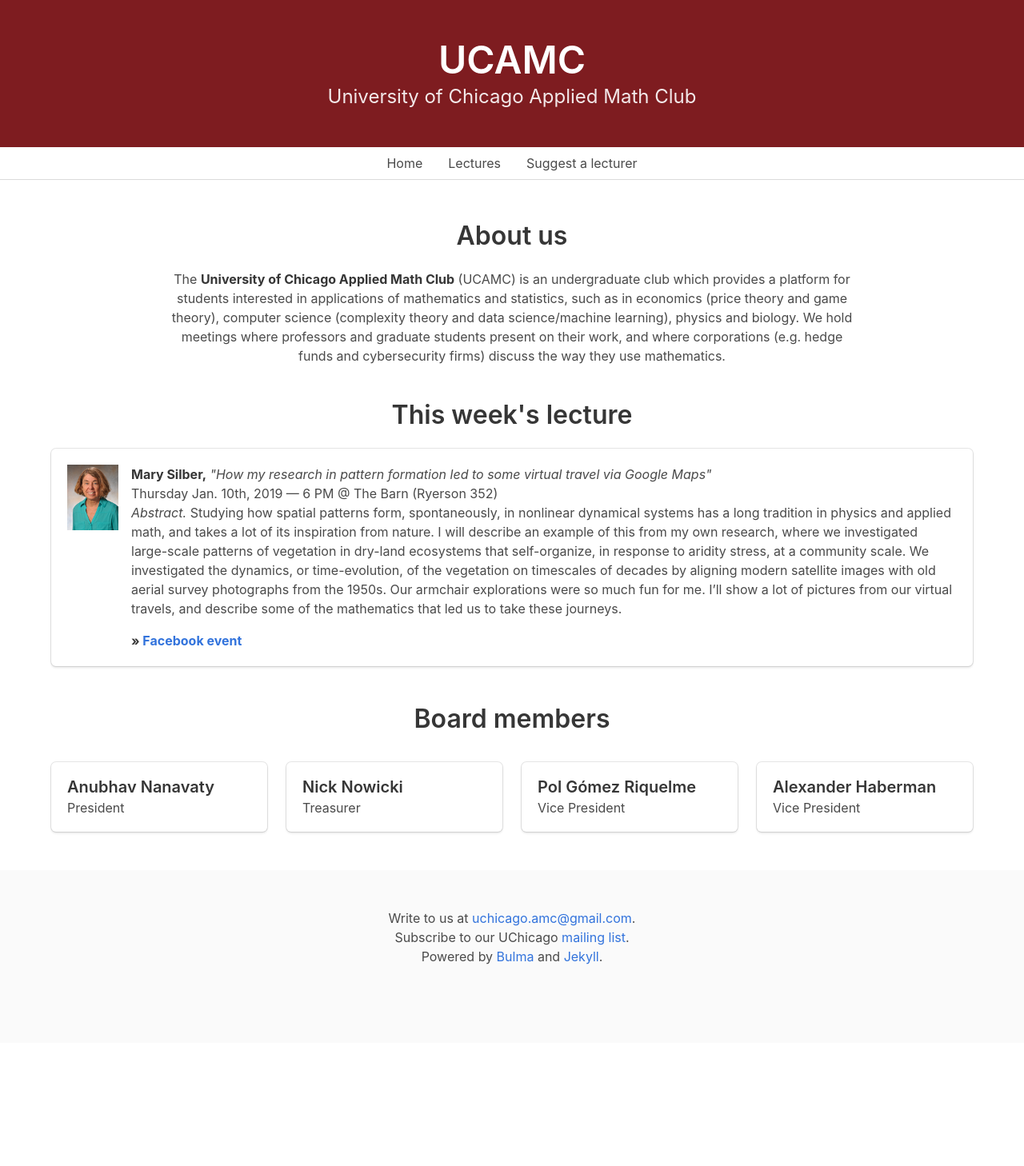
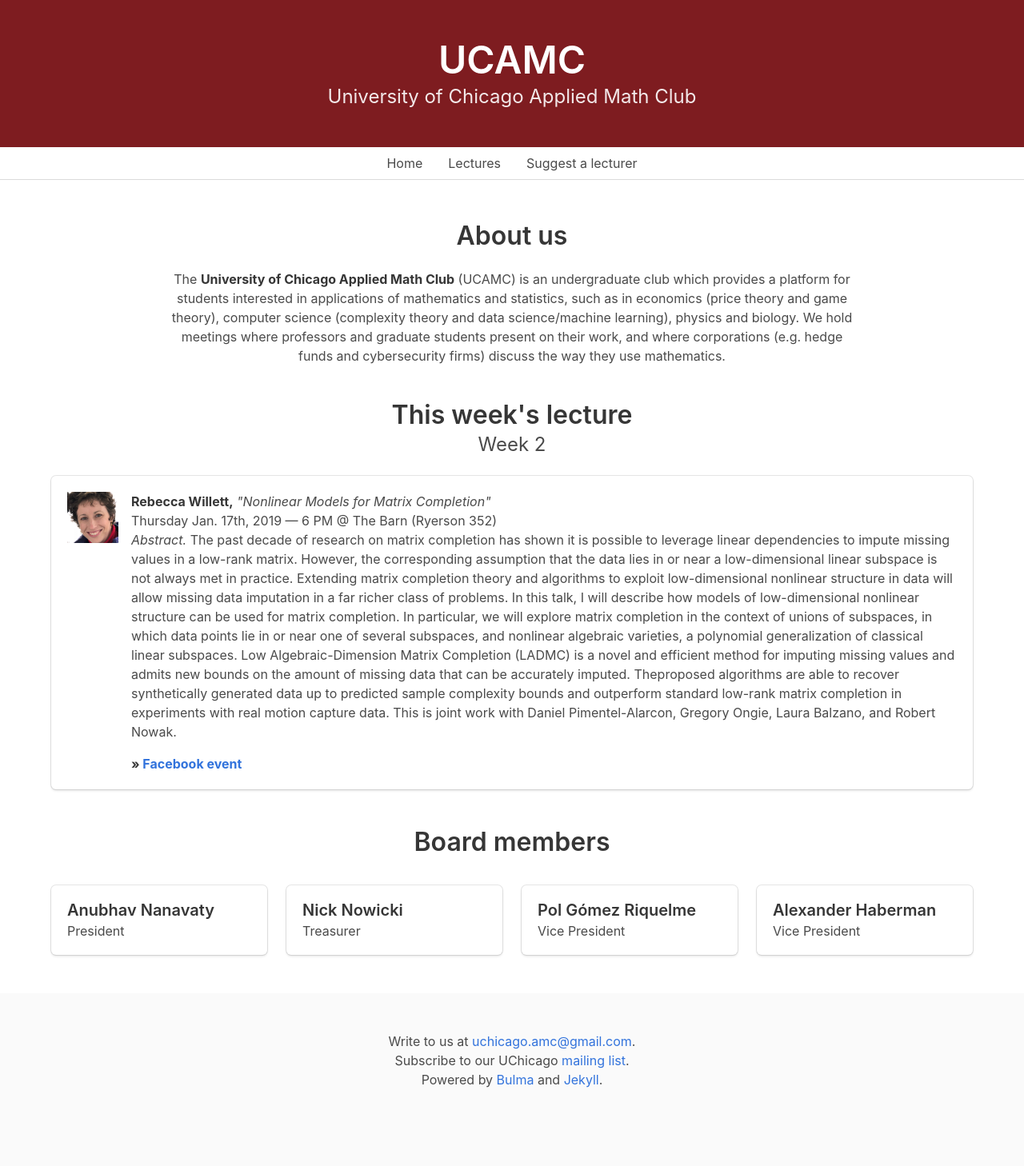
Before and after one commit to ucamc/ucamc.github.io, a Jekyll site: the page built from index.html, in a window 1280 px wide. Shown: the whole page at 80% size. Built offline with Jekyll 4.4.1, drawn with Linux system fonts in a browser that asks for light colours; nearby versions of some CDN libraries; before the commit the page ends 1304 px from its top, so only the background shows below that.

Commit message:
Prof. Willett's lecture

```diff
--- a/_data/winter19.yml
+++ b/_data/winter19.yml
@@ -1,5 +1,16 @@
 lectures:
   - &cur
+    who: Rebecca Willett
+    what: Nonlinear Models for Matrix Completion
+    when: Thursday Jan. 17th, 2019
+    time: 6 PM
+    where: The Barn (Ryerson 352)
+    week: Week 2
+    photo: willett.jpg
+    url: "https://voices.uchicago.edu/willett/"
+    fb: "https://www.facebook.com/events/2269640919940232/"
+    abstract: "The past decade of research on matrix completion has shown it is possible to leverage linear dependencies to impute missing values in a low-rank matrix. However, the corresponding assumption that the data lies in or near a low-dimensional linear subspace is not always met in practice. Extending matrix completion theory and algorithms to exploit low-dimensional nonlinear structure in data will allow missing data imputation in a far richer class of problems. In this talk, I will describe how models of low-dimensional nonlinear structure can be used for matrix completion. In particular, we will explore matrix completion in the context of unions of subspaces, in which data points lie in or near one of several subspaces, and nonlinear algebraic varieties, a polynomial generalization of classical linear subspaces. Low Algebraic-Dimension Matrix Completion (LADMC) is a novel and efficient method for imputing missing values and admits new bounds on the amount of missing data that can be accurately imputed. Theproposed algorithms are able to recover synthetically generated data up to predicted sample complexity bounds and outperform standard low-rank matrix completion in experiments with real motion capture data. This is joint work with Daniel Pimentel-Alarcon, Gregory Ongie, Laura Balzano, and Robert Nowak."
+  -
     who: Mary Silber
     what: How my research in pattern formation led to some virtual travel via Google Maps
     when: Thursday Jan. 10th, 2019
--- a/index.html
+++ b/index.html
@@ -19,9 +19,10 @@ layout: default
     </div>
   <br>
 
+    {% assign current = site.data[site.currentf].current %}
     <h3 id="lectures" class="title is-3">This week's lecture</h3>
+    <h4 class="has-text-centered subtitle is-4">{{ current.week }}</h4>
 
-    {% assign current = site.data[site.currentf].current %}
     {% include box.html lecture=current %}
 
     <br>
```
Also changed, not shown: assets/photos/willett.jpg (added).
